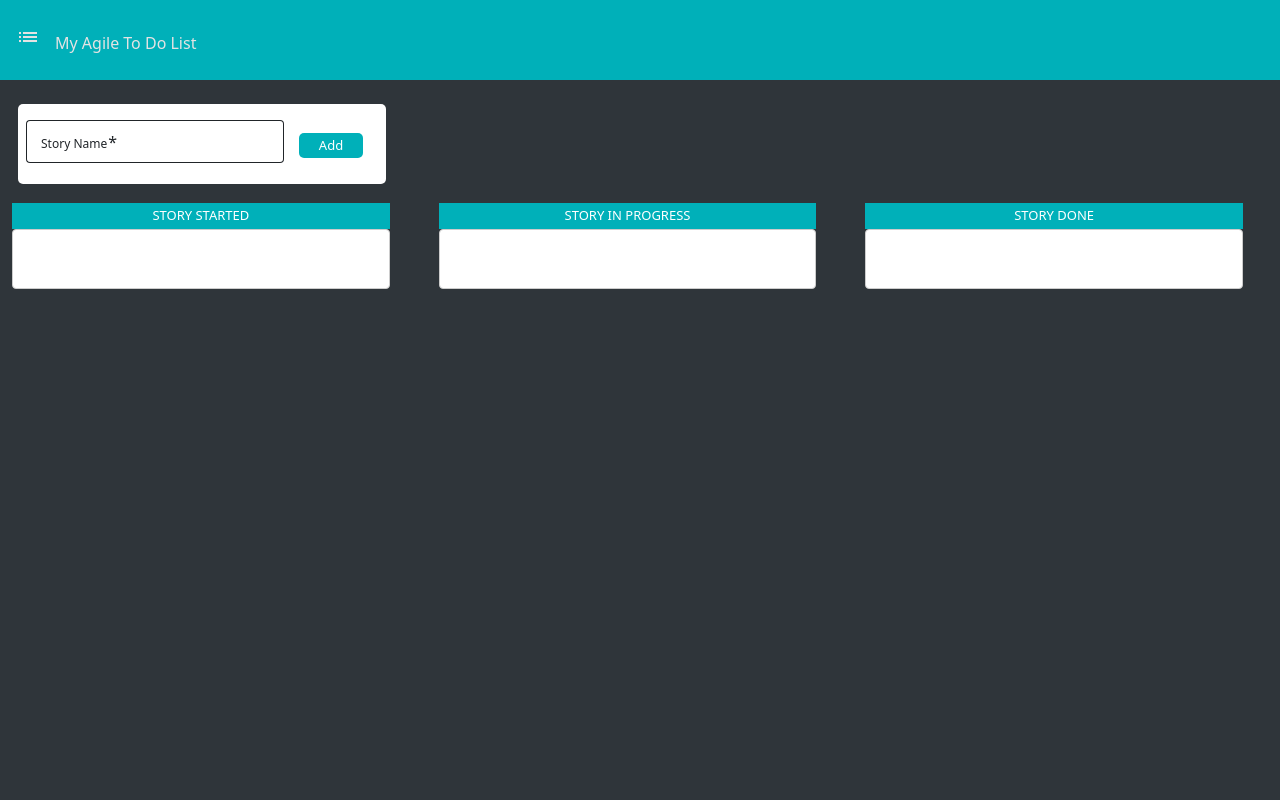
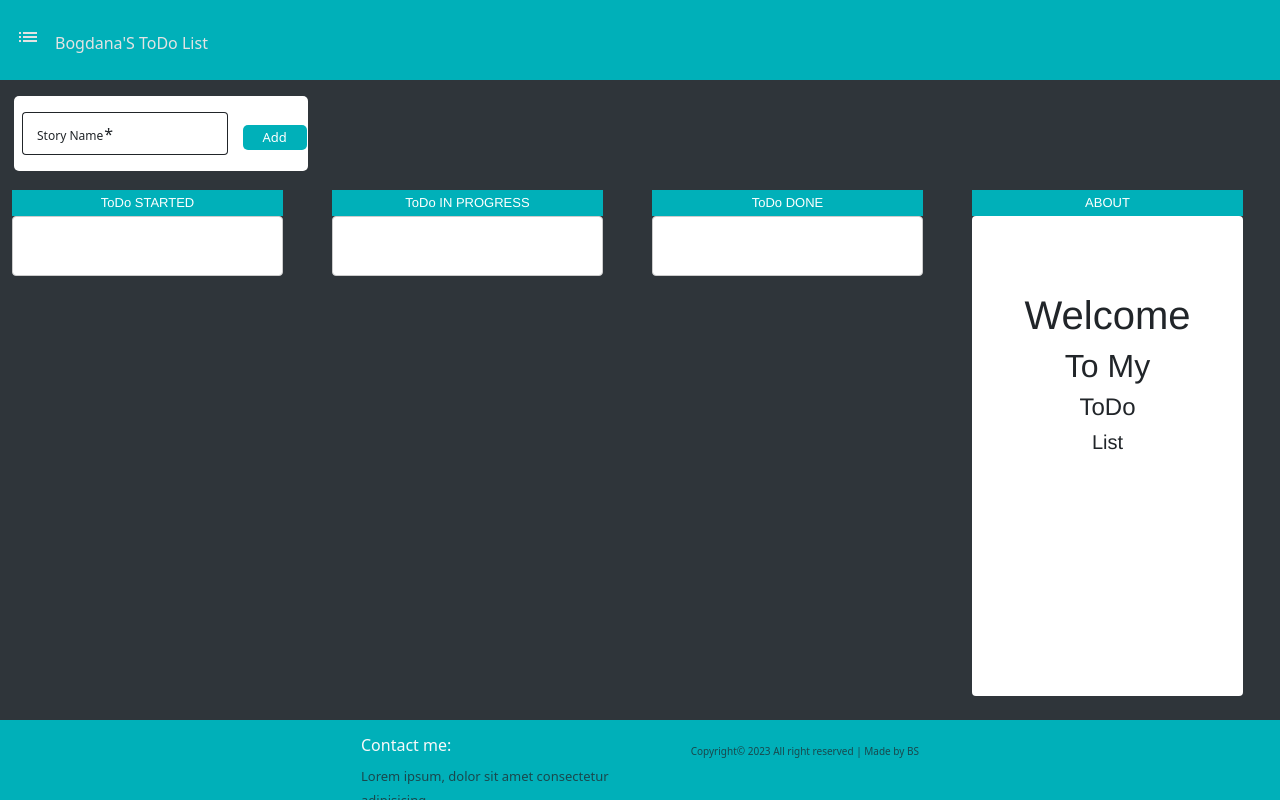
Before and after one commit to bogdana03/AngularToDo, an Angular app: page / in a window 1280 px wide. Built offline with nearby package versions, Linux system fonts and the light colour scheme.

Commit message:
Last commmit

```diff
--- a/src/app/navbar/navbar.component.html
+++ b/src/app/navbar/navbar.component.html
@@ -1,6 +1,6 @@
 <mat-toolbar class="navbar">
   <div>
     <mat-icon>list</mat-icon>
-    <span>My Agile To Do List</span>
+    <span>Bogdana'S ToDo List</span>
   </div>
 </mat-toolbar>
--- a/src/app/todo/todo.component.css
+++ b/src/app/todo/todo.component.css
@@ -1,27 +1,31 @@
-
+/*style  add form */
 .addcard {
     background-color:white;
-    width: 23em;
-    height: 5em;
+    width: 23rem;
+    height: 4.7rem;
     margin-bottom: 1.2em;
-    margin-left: 0.4em;
     border-radius: 5px;
+    margin-left: 0.1rem;
 }
 
+/* */
 .addcart-container {
-    background-color:#2f353a;
+    background-color: #2f353a;
     height:25hv;
 
 }
+
 
 .box-list {
     background-color:#00b0b9;
 }
 
+/*style ad task input holder card */
 .input-holder {
     margin-top: 1.2em;
 }
 
+/* style ad task input form*/
 .my-mat-form-field {
     width: 70%;
     margin-top: 1em;
@@ -59,14 +63,17 @@
   grid-column-gap: 10px;
 }
 
+/*style check buton from done column*/
 .check-button {
     color: #4dbd74;
     border: none;
     background-color: white;
 }
 
+/*style header of columns list*/
 .box-header {
   font-size: 13px;
+  font-family: "Helvetica Neue";
   color: white;
   background-color:#00b0b9;
   text-align: center;
@@ -74,6 +81,7 @@
   padding: 5px;
 }
 
+/*style column container */
 .example-container {
   width: 400px;
   max-width: 100%;
@@ -82,6 +90,7 @@
   vertical-align: top;
 }
 
+/*style column  list*/
 .example-list {
   border: solid 1px #ccc;
   min-height: 60px;
@@ -90,6 +99,7 @@
   overflow: hidden;
   display: block;
 }
+
 
 .example-box {
   padding: 20px 10px;
@@ -128,3 +138,26 @@
 .example-list.cdk-drop-list-dragging .example-box:not(.cdk-drag-placeholder) {
   transition: transform 250ms cubic-bezier(0, 0, 0.2, 1);
 }
+
+.example-box-4 {
+    height: 60vh;
+    background-color: white;
+    border-radius: 4px;
+    padding-top: 75px;
+    font-family: "Helvetica Neue";
+}
+
+footer {
+  background-color: #00b0b9;
+  width: 100%;
+  height: 10vh;
+}
+
+p {
+  font-size: 10px;
+  text-align: end;
+}
+
+span {
+  font-size: 13px;
+}
--- a/src/app/todo/todo.component.html
+++ b/src/app/todo/todo.component.html
@@ -1,13 +1,13 @@
 <div class="container-fluid">
   <!--Created container first row for add item-->
-  <div class="row addcart-container ">
-    <div class="col-md-12">
+  <div class="row addcard-container ">
+
       <!--Created Card for adding item-->
 
-      <div class="addcard">
-        <mat-card class="mt-4">
+      <div class="col-md-3 d-flex justify-content-start mt-3">
+        <mat-card class="addcard">
           <form [formGroup]="todoForm">
-            <mat-form-field class="my-mat-form-field" appearance="outline">
+            <mat-form-field class="my-mat-form-field col-md-3 " appearance="outline">
               <mat-label style="font-size: 12px; font-weight: lighter;">Story Name</mat-label>
               <input formControlName="item" class="input-holder" matInput placeholder="....." />
               <mat-hint style="font-size: 12px; font-weight:200;"></mat-hint>
@@ -18,16 +18,16 @@
 
         </mat-card>
       </div>
-    </div>
+
   </div>
   <!-- creating containers for list-->
   <div class="col-md-12">
     <div cdkDropListGroup>
       <div class="row">
-        <div class="col-md-4 d-flex justify-content-center">
+        <div class="col-md-3 d-flex justify-content-center">
           <!--To do-->
           <div class="example-container">
-            <h2 class="box-header">STORY STARTED <span *ngIf="tasks.length > 0" > - {{tasks.length}}</span></h2>
+            <h2 class="box-header">ToDo STARTED <span *ngIf="tasks.length > 0" > - {{tasks.length}}</span></h2>
             <div  cdkDropList [cdkDropListData]="tasks" class="example-list" (cdkDropListDropped)="drop($event)">
               <div class="example-box" *ngFor="let item of tasks let i = index" cdkDrag>
                 {{item.description}}
@@ -39,10 +39,10 @@
             </div>
           </div>
         </div>
-        <div class="col-md-4 d-flex justify-content-center">
+        <div class="col-md-3 d-flex justify-content-center">
           <!--in progres-->
           <div class="example-container">
-            <h2 class="box-header">STORY IN PROGRESS <span *ngIf="inprogress.length > 0" > - {{inprogress.length}}</span></h2>
+            <h2 class="box-header">ToDo IN PROGRESS <span *ngIf="inprogress.length > 0" > - {{inprogress.length}}</span></h2>
             <div cdkDropList [cdkDropListData]="inprogress" class="example-list" (cdkDropListDropped)="drop($event)">
               <div class="example-box" *ngFor="let item of inprogress; let i = index" cdkDrag>
                 {{item.description}}
@@ -51,10 +51,10 @@
             </div>
           </div>
         </div>
-        <div class="col-md-4 d-flex justify-content-center">
+        <div class="col-md-3 d-flex justify-content-center">
           <!-- done -->
           <div class="example-container">
-            <h2 class="box-header"> STORY DONE <span *ngIf="done.length > 0" > - {{done.length}}</span></h2>
+            <h2 class="box-header">ToDo DONE <span *ngIf="done.length > 0" > - {{done.length}}</span></h2>
             <div cdkDropList [cdkDropListData]="done" class="example-list" (cdkDropListDropped)="drop($event)">
               <div class="example-box" *ngFor="let item of done; let i = index" cdkDrag>{{item.description}}
                 <div class="box">
@@ -65,7 +65,54 @@
             </div>
           </div>
         </div>
+        <div class="col-md-3 d-flex justify-content-center">
+          <!-- About  -->
+          <div class="example-container">
+            <h2 class="box-header">ABOUT<span></span></h2>
+            <div class="example-box-4 text-center">
+              <div>
+                <h1>Welcome</h1>
+              </div>
+              <div>
+                <h2>To My</h2>
+              </div>
+              <div>
+                <h4>ToDo</h4>
+              </div>
+              <div>
+                <h5>List</h5>
+              </div>
+            </div>
+          </div>
+        </div>
       </div>
     </div>
   </div>
 </div>
+<footer class="footer fixed-bottom">
+   <!-- Footer container-->
+  <div class="container fluid p-0">
+    <div class="col-md-12">
+      <div class="row">
+        <!-- Left col-->
+        <div class="col-md-3 mt-3">
+
+        </div>
+        <!--Middle col -->
+        <div class="md-5 col-md-3 mt-3">
+          <h6 class="text-light">Contact me:</h6>
+          <span class="text-muted">Lorem ipsum, dolor sit amet consectetur adipisicing.</span>
+
+        </div>
+        <!--Right column-->
+        <div class="md-5 col-md-3">
+          <p class="pt-4 text-muted ">Copyright© 2023 All right reserved | Made by BS</p>
+        </div>
+
+      </div>
+
+    </div>
+  </div>
+
+
+</footer>
--- a/src/app/todo/todo.component.ts
+++ b/src/app/todo/todo.component.ts
@@ -25,26 +25,30 @@ export class TodoComponent implements OnInit {
       item : ['', Validators.required]
 
     })
-      window.localStorage.getItem("item");
 
   }
 
   // method to add new task from the form to the lists
   addTask(){
     this.tasks.push({
-      description:this.todoForm.value.item,
+      description: this.todoForm.value.item,
       done:false
-
     })
 
-    localStorage.setItem("item", JSON.stringify(this.tasks));
+     localStorage.setItem("item", JSON.stringify(this.tasks));
+
+
     this.todoForm.reset();
   }
 
+  //get locally saved items from the browser
   saveTaskFromBrowser(i: number){
-    window.localStorage.getItem("item");
+    let data: any = localStorage.getItem("item");
+    this.session = JSON.parse(data);
+
   }
 
+  //delete items from the task column
   deleteTask(i: number){
     this.tasks.splice(i,1);
     localStorage.removeItem("item");
@@ -63,12 +67,15 @@ export class TodoComponent implements OnInit {
     localStorage.removeItem("item");
   }
 
+
+  //method to update tasc from the add task form
   onEdit(item:ITask, i : number){
      this.todoForm.controls['item'].setValue(item.description);
      this.updateIndex = i;
      this.isEditEnabled = true;
   }
 
+  //update tasks
   updateTask(){
     this.tasks[this.updateIndex].description = this.todoForm.value.item;
     this.tasks[this.updateIndex].done = false;
```
